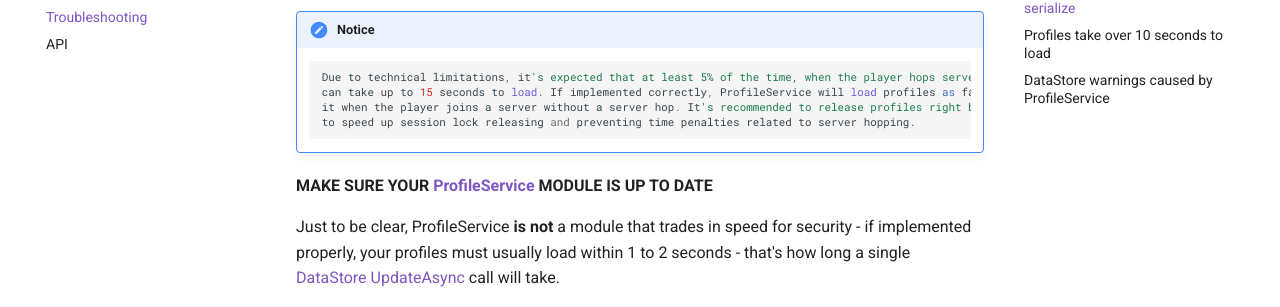
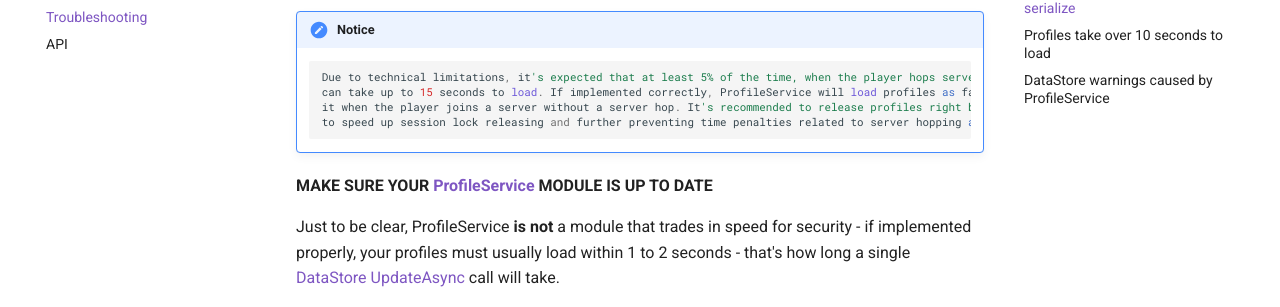
Before and after one commit to MadStudioRoblox/ProfileService, an MkDocs documentation site: the page built from docs/troubleshooting.md, in a window 1280 px wide and 900 px high, scrolled down 1307 px. Shown: the part 145-452 px from the top of the window. Built offline with MkDocs 1.6.1 and Material for MkDocs 9.7.7, drawn with Linux system fonts in a browser that asks for light colours; comment, search, counter and statistics services are not loaded.

Commit message:
Update troubleshooting.md

```diff
--- a/docs/troubleshooting.md
+++ b/docs/troubleshooting.md
@@ -31,7 +31,7 @@
         Due to technical limitations, it's expected that at least 5% of the time, when the player hops servers rapidly, the profile
         can take up to 15 seconds to load. If implemented correctly, ProfileService will load profiles as fast as the Roblox API allows
         it when the player joins a server without a server hop. It's recommended to release profiles right before universe teleports
-        to speed up session lock releasing and preventing time penalties related to server hopping.
+        to speed up session lock releasing and further preventing time penalties related to server hopping as much as possible.
 
 **MAKE SURE YOUR [ProfileService](/ProfileService/tutorial/settingup/) MODULE IS UP TO DATE**
 
```
